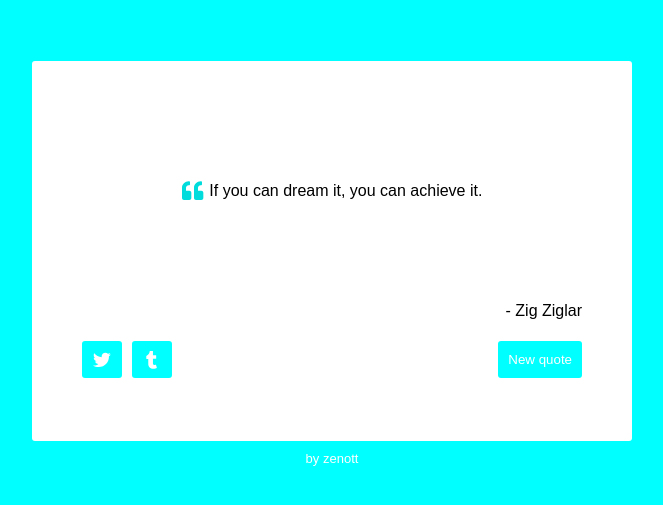
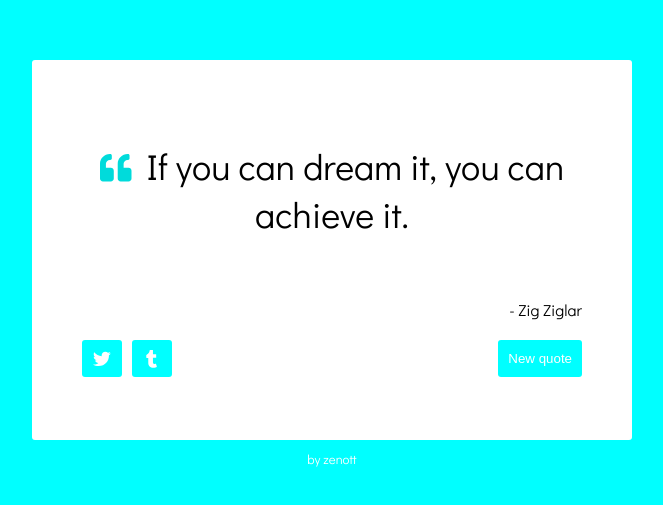
Before and after one commit to BalintMendli/random-quote-machine, a React (Create React App) app: page / in a window 1280 px wide. Shown: the part 137-642 px from the top of the page, without its empty margins (308-971 px from the left). Built offline with nearby package versions, Linux system fonts and the light colour scheme; the HTML template or start-up script is replaced by a standard one.

Commit message:
Add font Didact Gothic

```diff
--- a/src/App.css
+++ b/src/App.css
@@ -7,11 +7,12 @@
   padding: 40px 50px;
 }
 
-#text{
+#text-div{
   min-height: 180px;
   display: flex;
   align-items: center;
   justify-content: center;
+  font-size: 36px;
 }
 
 #author{
@@ -39,7 +40,7 @@
 }
 
 .button:hover{
-  background-color: #00dbdb;
+  opacity: 0.6;
 }
 
 #lower-div{
@@ -59,3 +60,7 @@
 #sign{
   font-size: 13px;
 }
+
+#quote-icon{
+  vertical-align: center;
+}
--- a/src/App.js
+++ b/src/App.js
@@ -32,7 +32,9 @@ class App extends Component {
     return (
       <div className="App">
         <div id="quote-box">
-          <div id="text"><FontAwesomeIcon icon="quote-left" color="#00dbdb" size="lg" pull="left"/>{this.state.quote}</div>
+          <div id="text-div">
+            <div id="text"><FontAwesomeIcon icon="quote-left" color="#00dbdb" size="sm" id="quote-icon"/> {this.state.quote}</div>
+          </div>
           <div id="author">- {this.state.author}</div>
           <div id="lower-div">
             <div id="social">
--- a/src/index.css
+++ b/src/index.css
@@ -1,7 +1,9 @@
+@import url('https://fonts.googleapis.com/css?family=Didact+Gothic');
+
 body {
   margin: 0;
   padding: 0;
-  font-family: sans-serif;
+  font-family: 'Didact Gothic', sans-serif;
   background-color: aqua;
   display: flex;
   align-items:center;
```
